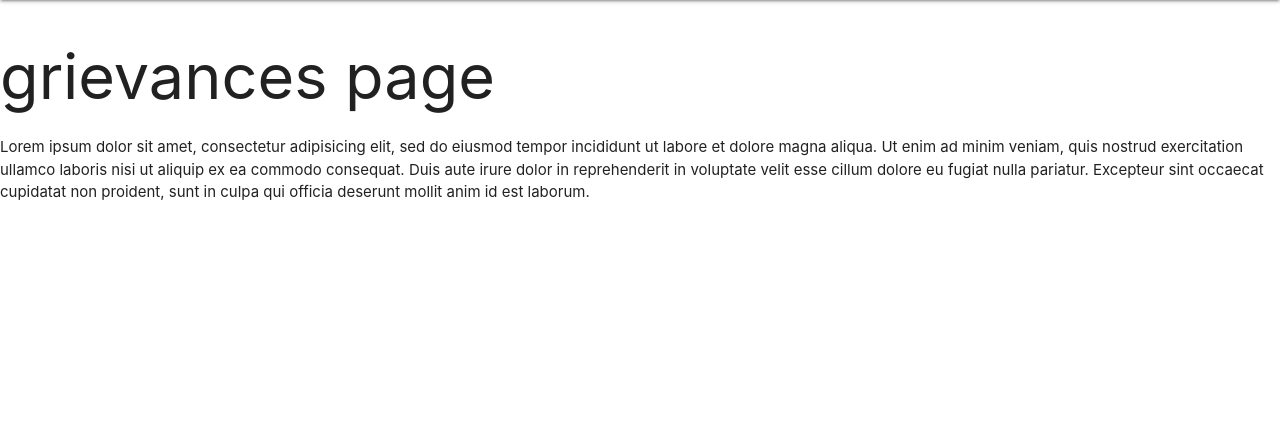
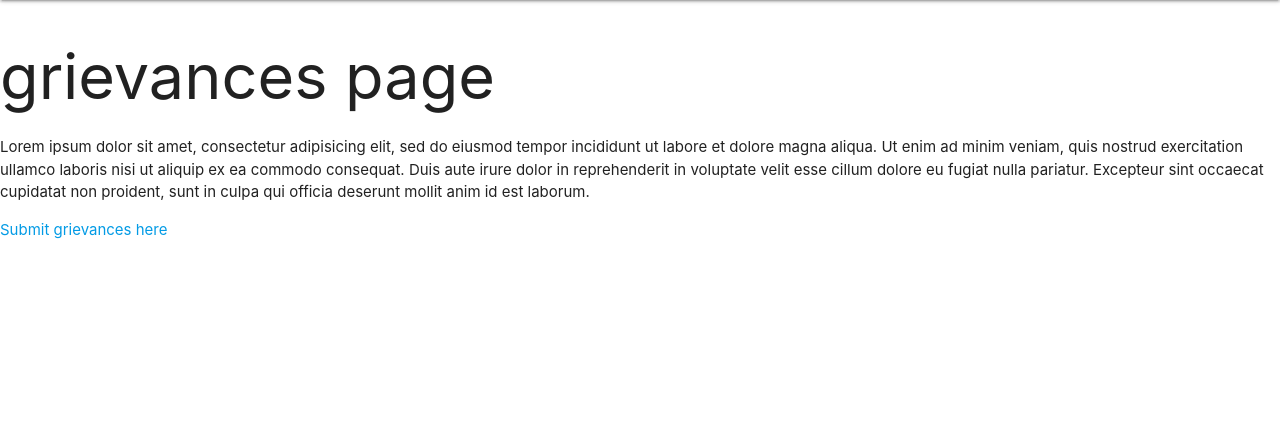
Before and after one commit to TaskForceNITKS/NITK-SC-Portal, a Django app: page /grievances/ in a window 1280 px wide. Shown: the part 64-502 px from the top of the page. Run offline with Django 3.2, Linux system fonts and the light colour scheme.

Commit message:
Modified grievances.html

```diff
--- a/mainapp/template/mainapp/grievances.html
+++ b/mainapp/template/mainapp/grievances.html
@@ -2,6 +2,8 @@
 {% block content %}
 
 <h1>grievances page</h1>
+<p>Lorem ipsum dolor sit amet, consectetur adipisicing elit, sed do eiusmod tempor incididunt ut labore et dolore magna aliqua. Ut enim ad minim veniam, quis nostrud exercitation ullamco laboris nisi ut aliquip ex ea commodo consequat. Duis aute irure dolor in reprehenderit in voluptate velit esse cillum dolore eu fugiat nulla pariatur. Excepteur sint occaecat cupidatat non proident, sunt in culpa qui officia deserunt mollit anim id est laborum.</p>
 
-<p>Lorem ipsum dolor sit amet, consectetur adipisicing elit, sed do eiusmod tempor incididunt ut labore et dolore magna aliqua. Ut enim ad minim veniam, quis nostrud exercitation ullamco laboris nisi ut aliquip ex ea commodo consequat. Duis aute irure dolor in reprehenderit in voluptate velit esse cillum dolore eu fugiat nulla pariatur. Excepteur sint occaecat cupidatat non proident, sunt in culpa qui officia deserunt mollit anim id est laborum.</p>
+
+<a target="_blank" href="https://docs.google.com/forms/d/e/1FAIpQLSejmOz1HlyHXHTPb5-bmaUp-1cFsb3G202hBHWqp0AkZUsTHw/viewform">Submit grievances here</a>
 {% endblock %}
```
